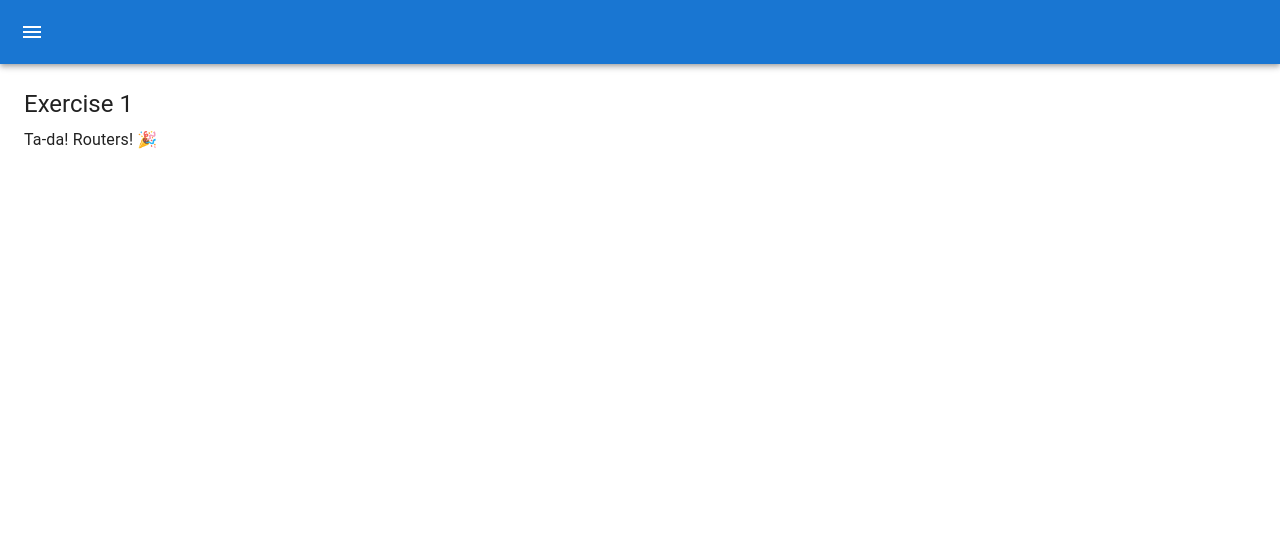
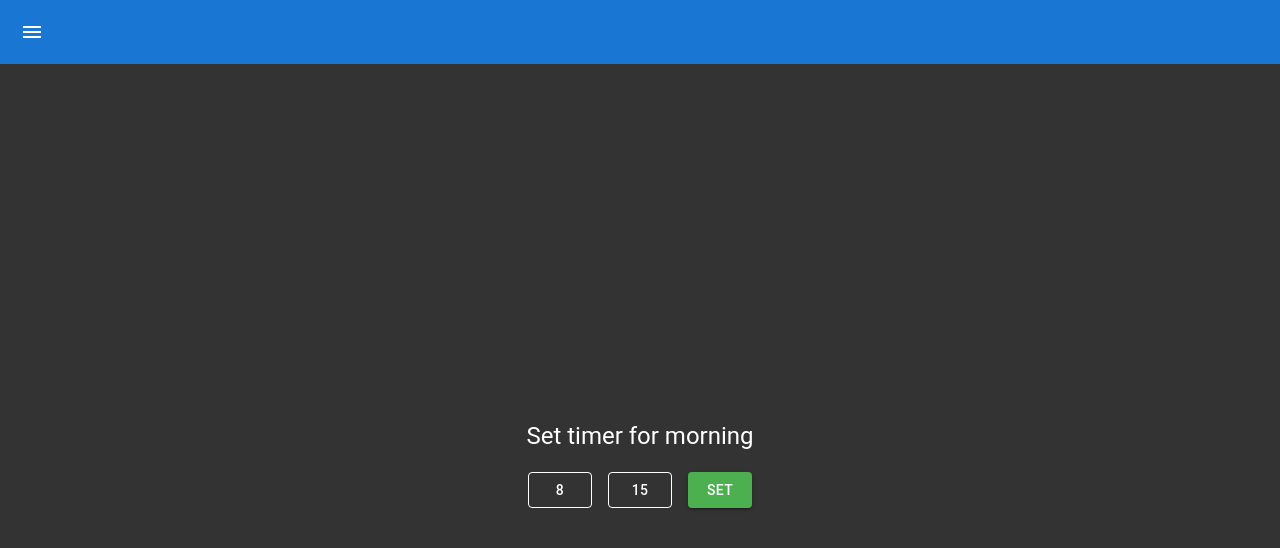
Before and after one commit to KalleLahtinen/CGUI, a React (Create React App) app: page /exercise1_2 in a window 1280 px wide. Shown: the top 548 px of the page. Built offline with nearby package versions, Linux system fonts and the light colour scheme.

Commit message:
Add exercise 1.2 to site

```diff
--- /dev/null
+++ b/src/exercises/exercise1_2/Exercise1_2.css
@@ -0,0 +1,43 @@
+.Exercise1_2 {
+    height: 100vh; /* Full height of the viewport */
+    background-color: #333; /* Background color of the app */
+    color: #FFF; /* For better contrast of any text */
+    display: flex;
+    justify-content: center; /* Center horizontally */
+    align-items: center; /* Center vertically */
+  }
+
+  .App-logo {
+    height: 40vmin;
+    pointer-events: none;
+  }
+
+  @media (prefers-reduced-motion: no-preference) {
+    .App-logo {
+      animation: App-logo-spin infinite 20s linear;
+    }
+  }
+
+  .App-header {
+    background-color: #282c34;
+    min-height: 100vh;
+    display: flex;
+    flex-direction: column;
+    align-items: center;
+    justify-content: center;
+    font-size: calc(10px + 2vmin);
+    color: white;
+  }
+
+  .App-link {
+    color: #61dafb;
+  }
+
+  @keyframes App-logo-spin {
+    from {
+      transform: rotate(0deg);
+    }
+    to {
+      transform: rotate(360deg);
+    }
+  }
--- a/src/exercises/exercise1_2/Exercise1_2.js
+++ b/src/exercises/exercise1_2/Exercise1_2.js
@@ -1,11 +1,32 @@
 import React from 'react';
-import { Box, Typography } from '@mui/material';
+import './Exercise1_2.css';
+import Button from '@mui/material/Button';
+import { Stack, Typography, Container } from '@mui/material';
 
-const Exercise1_2 = () => (
-  <Box p={3}>
-    <Typography variant="h5" gutterBottom>Exercise 1</Typography>
-    <Typography variant="body1">Ta-da! Routers! 🎉</Typography>
-  </Box>
-);
+function Exercise1_2() {
+  return (
+    <div className="Exercise1_2">
+      {/* Container to center content */}
+      <Container maxWidth="sm" style={{ textAlign: 'center' }}>
+        {/* Typography for the heading, automatically centered by the container's text alignment */}
+        <Typography variant="h5" component="h2" style={{ color: '#FFF', marginBottom: '20px' }}>
+          Set timer for morning
+        </Typography>
+
+        {/* Stack for the buttons, centered horizontally and vertically */}
+        <Stack
+          direction="row"
+          spacing={2}
+          justifyContent="center" // Center items horizontally in the stack
+          alignItems="center" // Center items vertically in the stack
+        >
+          <Button variant="outlined" style={{ borderColor: '#FFF', color: '#FFF' }}>8</Button>
+          <Button variant="outlined" style={{ borderColor: '#FFF', color: '#FFF' }}>15</Button>
+          <Button variant="contained" style={{ backgroundColor: '#4CAF50', color: '#FFF' }}>Set</Button>
+        </Stack>
+      </Container>
+    </div>
+  );
+}
 
 export default Exercise1_2;
```
